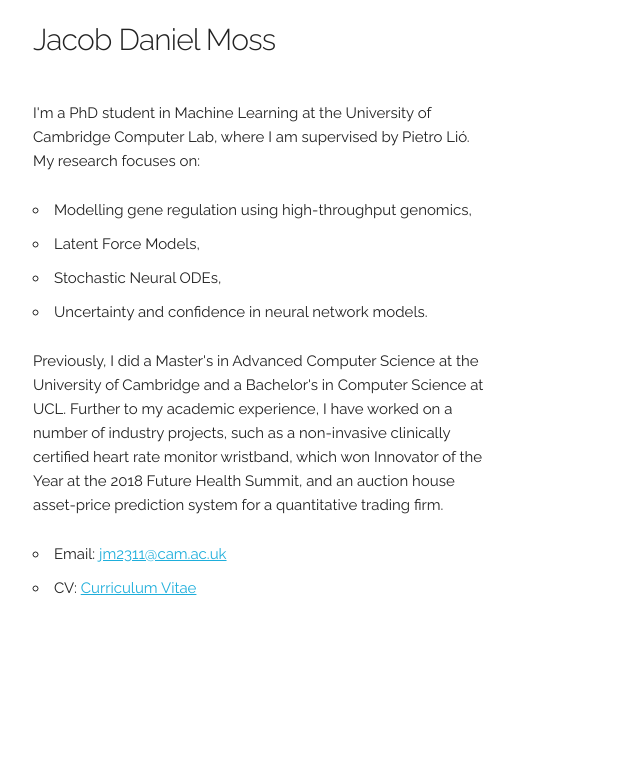
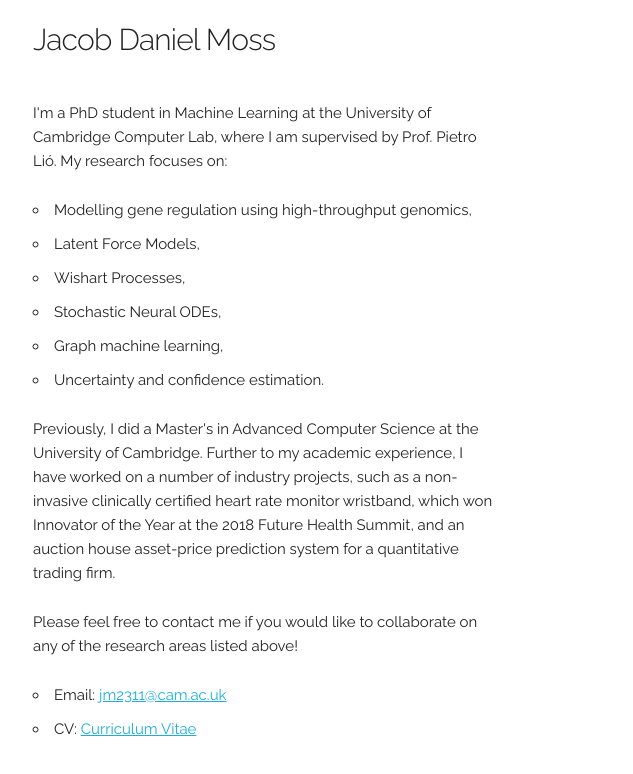
Before and after one commit to mossjacob/mossjacob.github.io, a plain HTML site: page index.html in a window 1280 px wide. Shown: the full height of the page, 127-760 px from the left. Drawn offline with Linux system fonts and the light colour scheme.

Commit message:
update interests

```diff
--- a/index.html
+++ b/index.html
@@ -38,22 +38,28 @@
 
       <div class="one-half column" style="margin-top: 20px">
         <p>I'm a PhD student in Machine Learning at the University of Cambridge Computer Lab,
-        where I am supervised by Pietro Lió. My research focuses on:</p>
+        where I am supervised by Prof. Pietro Lió. My research focuses on:</p>
         <ul>
           <li>Modelling gene regulation using high-throughput genomics,</li>
           <li>Latent Force Models,</li>
+          <li>Wishart Processes,</li>
           <li>Stochastic Neural ODEs,</li>
-          <li>Uncertainty and confidence in neural network models.</li>
+          <li>Graph machine learning,</li>
+          <li>Uncertainty and confidence estimation.</li>
         </ul>
 
         <p>
         Previously, I did a Master's in Advanced Computer Science at the University of
-        Cambridge and a Bachelor's in Computer Science at UCL.
+        Cambridge.
         Further to my academic experience, I have worked on a number of industry
         projects, such as a non-invasive clinically certified heart rate
         monitor wristband, which won Innovator of the Year at the 2018 Future Health
         Summit, and an auction house asset-price prediction system for a
         quantitative trading firm.
+        </p>
+        <p>
+          Please feel free to contact me if you would like to collaborate on any of the research areas
+          listed above!
         </p>
         <ul>
           <li>Email: <a href="mailto:jm2311@cam.ac.uk">jm2311@cam.ac.uk</a></li>
```
